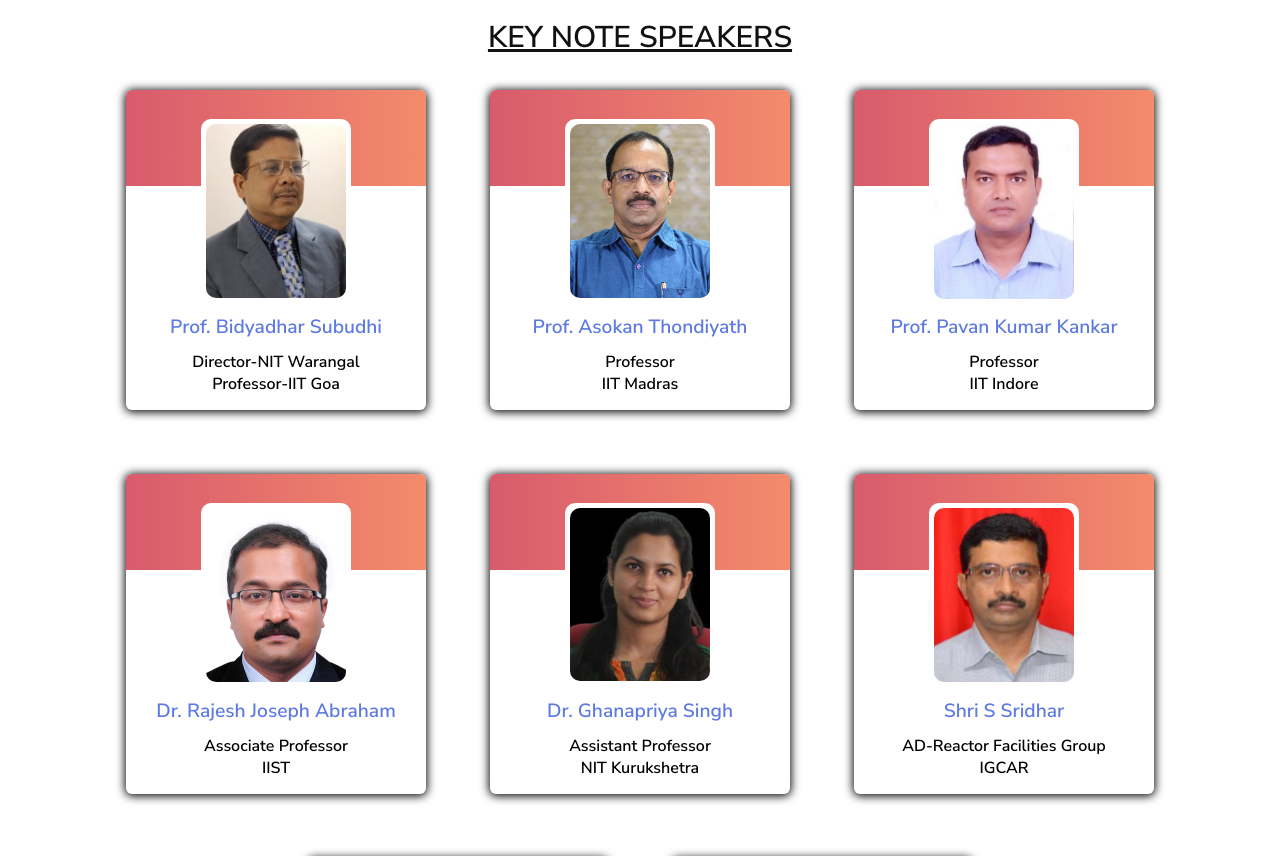
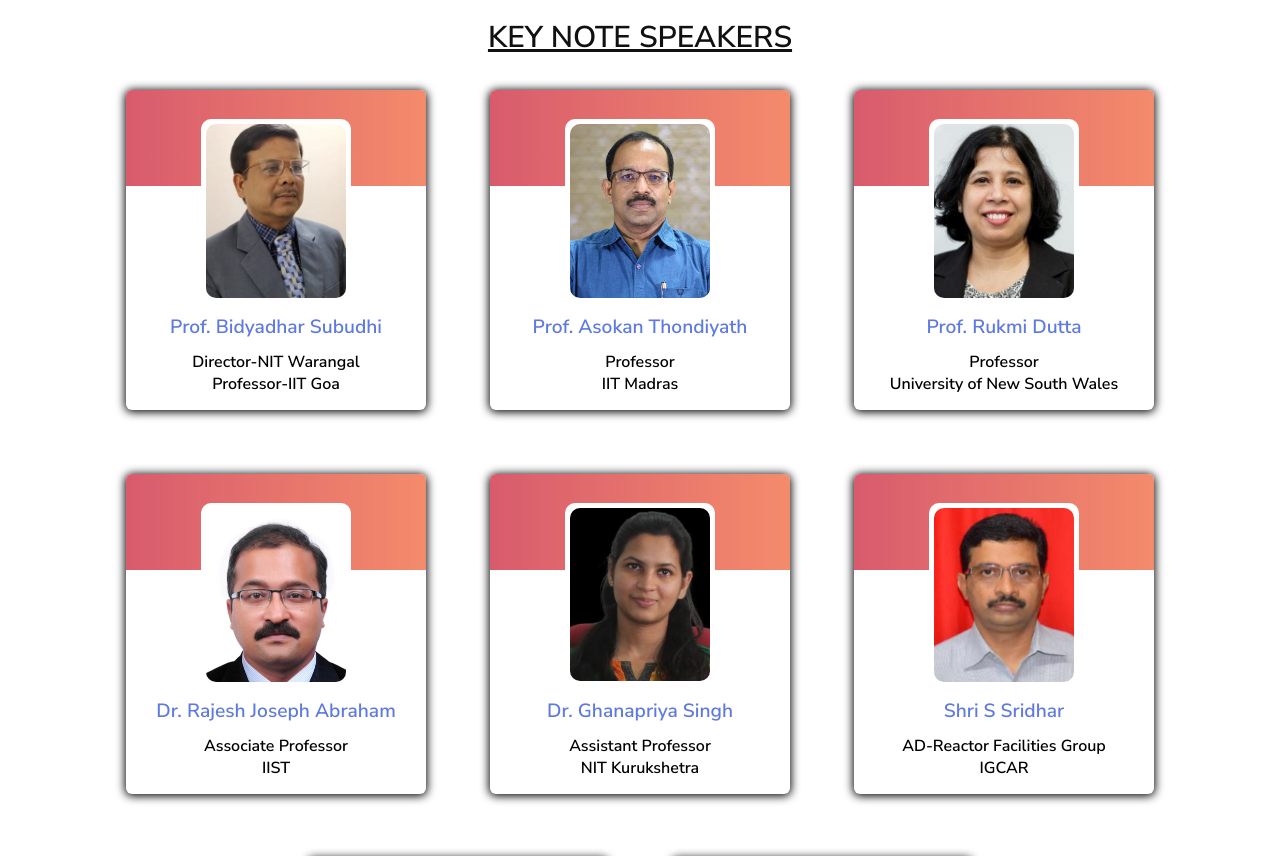
Before and after one commit to vivekksh/e2adummy, a React (Vite) app: page /keynote-speakers in a window 1280 px wide. Shown: the part 860-1716 px from the top of the page. Built offline with nearby package versions, Linux system fonts and the light colour scheme; a web font is replaced by a local one.

Commit message:
ADD: Rukmi Dutt

```diff
--- a/src/assets/speakers.js
+++ b/src/assets/speakers.js
@@ -12,10 +12,10 @@ export default [
     college: "IIT Madras",
   },
   {
-    name: "Prof. Pavan Kumar Kankar",
-    img: "/images/Pavan.jpg",
+    name: "Prof. Rukmi Dutta",
+    img: "/images/rukmiDutt.jpeg",
     designation: "Professor",
-    college: "IIT Indore"
+    college: "University of New South Wales"
   },
   {
     name: "Dr. Rajesh Joseph Abraham",
--- a/src/pages/Registration.jsx
+++ b/src/pages/Registration.jsx
@@ -135,8 +135,7 @@ const Registration = () => {
                 </li>
                 <li className="mt-1">
                   The authors can register for a maximum of 3 accepted papers.
-                  However, for a second and third paper, an additional fee of
-                  coming soon... is to be paid (each).
+                  For each extra paper, an additional fee of INR 3000 (USD 100) is to be paid.
                 </li>
                 <li className="mt-1">
                   Students can upload a maximum of 1 paper with a single
```
Also changed, not shown: public/images/rukmiDutt.jpeg (added).
